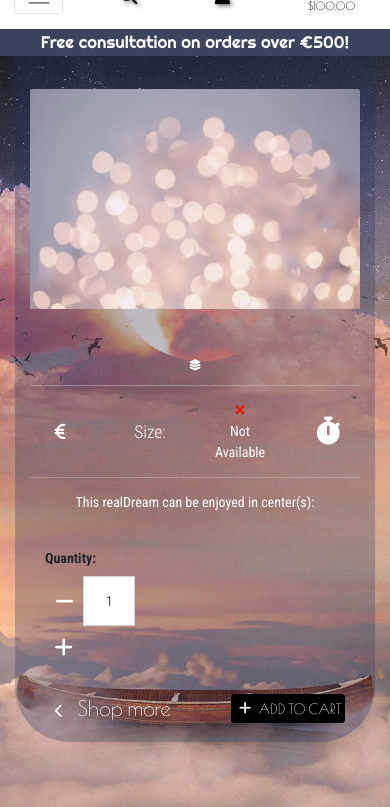
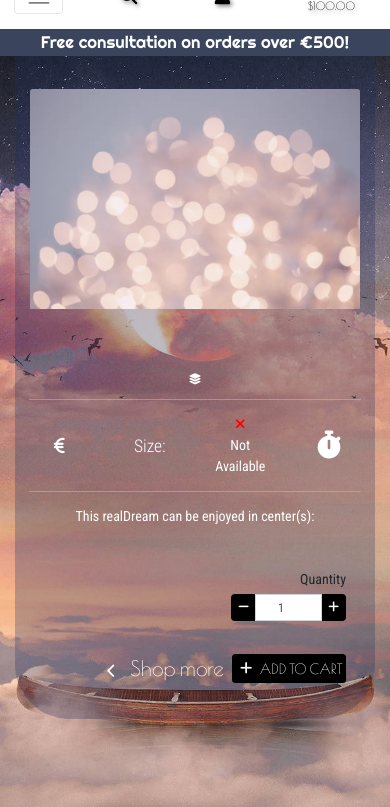
Before and after one commit to DebbieBergstrom/realDreamsCo, a Django app: template products/templates/products/product_detail.html in a window 390 px wide. Shown: the part 37-844 px from the top of the page. Run offline with Django 3.2, Linux system fonts and the light colour scheme; the template is opened without the code that fills it, so the values that code supplies are empty; some libraries are stand-ins or nearby versions.

Commit message:
#40 feat(products_detail): adjust and restyle quantity buttons

```diff
--- a/products/static/products/css/products.css
+++ b/products/static/products/css/products.css
@@ -1,15 +1,7 @@
 /* ---PRODUCTS CSS ONLY ***/
 
-@media (max-width: 768px) {
-
-    .btn-decrement,
-    .btn-increment {
-        font-size: 1.5rem;
-        /* Larger font size for mobile */
-    }
-
-    .qty_input {
-        height: 50px;
-        /* Larger input field for mobile */
-    }
+.input-group {
+    width: 8.2em;
+    background-color: black;
+    border-radius: 4px;
 }
--- a/products/templates/products/product_detail.html
+++ b/products/templates/products/product_detail.html
@@ -18,7 +18,6 @@
 {% block body_class %}viewport-cover{% endblock %}
 {% block content %}
 <div class="container-fluid mt-5">
-    <!-- Wrapping div for all content-->
     <div class="product-card-bg my-3">
         <div class="row justify-content-center max-width-500">
             <div class="col-12 mx-auto">
@@ -42,9 +41,9 @@
                     {% endif %}
                 </div>
             </div>
-            <div class="container">
+            <div class="container-products w-100 p-3">
                 <div class="row">
-                    <div class="col-12 max-width-500 mx-auto">
+                    <div class="col-12 mx-auto">
                         <!-- Product Details Section -->
                         <div class="product-details-container mb-1">
                             <h2 class="product-title text-center">
@@ -100,41 +99,36 @@
                                     {{ product.description|linebreaksbr }}
                                 </p>
                                 <!-- Quantity selection -->
-                                <div class="col-12">
-                                    <form class="form"
+                                <div class="col-12 mt-4">
+                                    <form
+                                        class="form d-flex flex-column align-items-end"
                                         action="{% url 'add_to_cart' product.id %}"
                                         method="POST">
                                         {% csrf_token %}
-                                        <div class="form-group mt-3">
-                                            <label
-                                                for="id_qty_{{ product.id }}"><strong>Quantity:</strong></label>
-                                            <div class="input-group"
-                                                style="width: 30%;">
+                                        <p class="mb-1">Quantity</p>
                                         <div
-                                                    class="input-group-prepend">
-                                                    <!-- Minus button -->
+                                            class="input-group input-group-sm mb-2">
+                                            <div class="input-group-prepend">
                                                 <button
-                                                        class="btn btn-decrement text-white"
-                                                        type="button">
+                                                    class="btn btn-outline-secondary btn-decrement text-white"
+                                                    type="button"
+                                                    data-item-id="{{ product.id }}">
                                                     <i
                                                         class="fas fa-minus"></i>
                                                 </button>
                                             </div>
-                                                <input
-                                                    class="form-control qty_input text-center"
-                                                    type="text" name="quantity"
-                                                    value="1" min="1" max="99"
+                                            <input type="number"
+                                                name="quantity" value="1"
+                                                min="1" max="9"
+                                                class="form-control text-center"
                                                 id="id_qty_{{ product.id }}">
-                                                <div
-                                                    class="input-group-append">
-                                                    <!-- Plus button -->
+                                            <div class="input-group-append">
                                                 <button
-                                                        class="btn btn-increment text-white"
-                                                        type="button">
-                                                        <i
-                                                            class="fas fa-plus"></i>
+                                                    class="btn btn-outline-secondary btn-increment text-white"
+                                                    type="button"
+                                                    data-item-id="{{ product.id }}">
+                                                    <i class="fas fa-plus"></i>
                                                 </button>
-                                                </div>
                                             </div>
                                         </div>
 
@@ -151,7 +145,6 @@
                                                     class="sort-nav-link p-1">Shop
                                                     more</span>
                                             </a>
-                                            <!-- Move the submit button inside the form -->
                                             <button type="submit"
                                                 class="btn btn-black rounded-2 p-1 text-uppercase">
                                                 <span class="icon">
@@ -164,7 +157,6 @@
                                             name="redirect_url"
                                             value="{{ request.path }}">
                                     </form>
-                                    <!-- Ensure this closing tag wraps everything inside the form, including the 'Add to Cart' button -->
                                 </div>
                             </div>
                         </div>
@@ -179,22 +171,33 @@
 {% block postloadjs %}
 {{ block.super }}
 <script>
-    document.querySelector('.btn-decrement').addEventListener('click',
-        function () {
-            var input = this.parentNode.parentNode.querySelector(
-                'input[type=text]');
-            var value = parseInt(input.value, 10);
-            if (value > 1) {
-                input.value = value - 1;
+    /**
+     * Handles increment and decrement functionality for quantity selectors.
+     * Ensures quantity does not go below 1 or above 9.
+     * Applicable to all items identified by a unique data-item-id.
+     */
+    document.addEventListener('DOMContentLoaded', function () {
+        document.querySelectorAll('.btn-decrement, .btn-increment')
+            .forEach(button => {
+                button.addEventListener('click', function () {
+                    const itemId = this.getAttribute(
+                        'data-item-id');
+                    const input = document.querySelector(
+                        `#id_qty_${itemId}`);
+                    let currentValue = parseInt(input
+                        .value, 10);
+
+                    if (this.classList.contains(
+                            'btn-decrement') &&
+                        currentValue > 1) {
+                        input.value = currentValue - 1;
+                    } else if (this.classList.contains(
+                            'btn-increment') &&
+                        currentValue < 9) {
+                        input.value = currentValue + 1;
                     }
                 });
-
-    document.querySelector('.btn-increment').addEventListener('click',
-        function () {
-            var input = this.parentNode.parentNode.querySelector(
-                'input[type=text]');
-            var value = parseInt(input.value, 10);
-            input.value = value + 1;
+            });
     });
 </script>
 {% endblock %}
```
Lines whose indentation alone changed are shown as unchanged.
